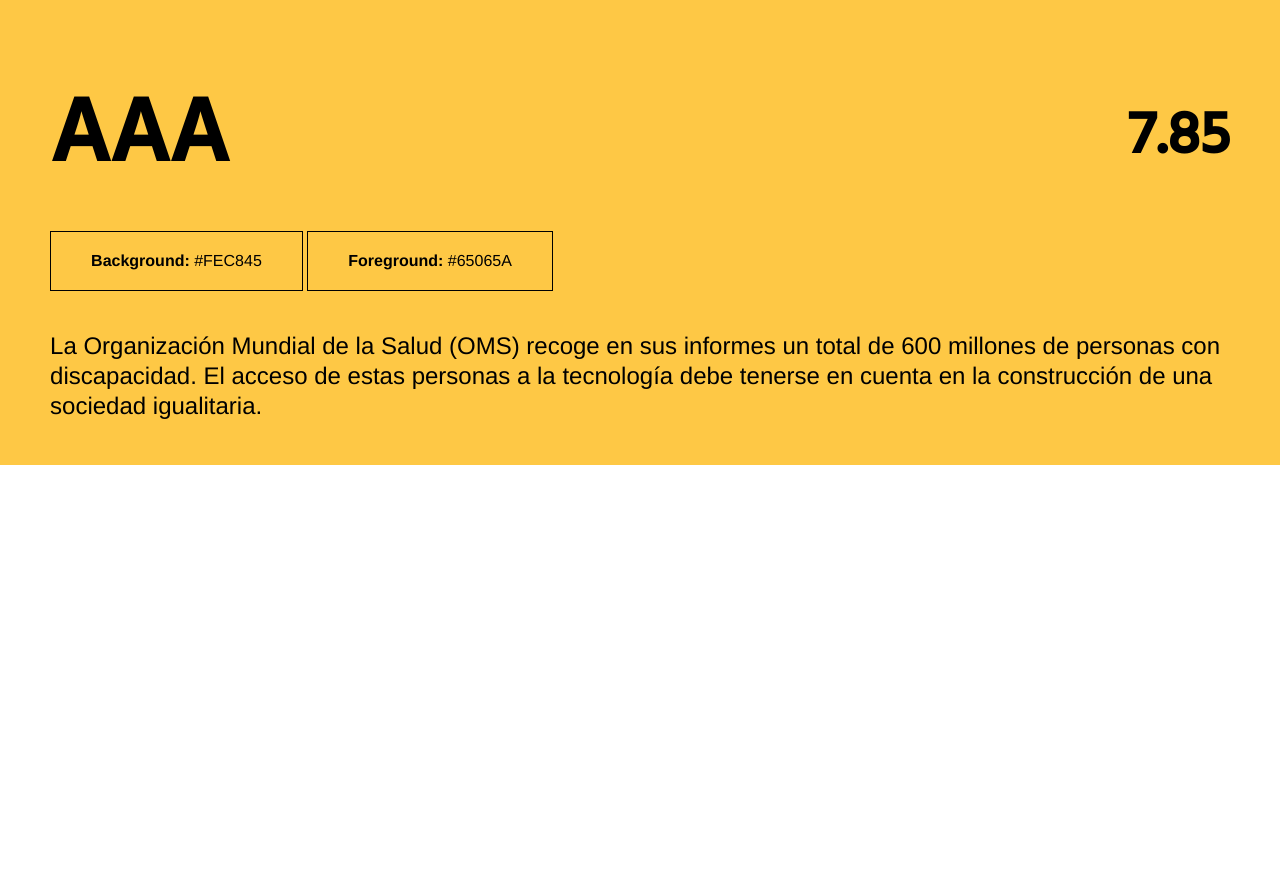
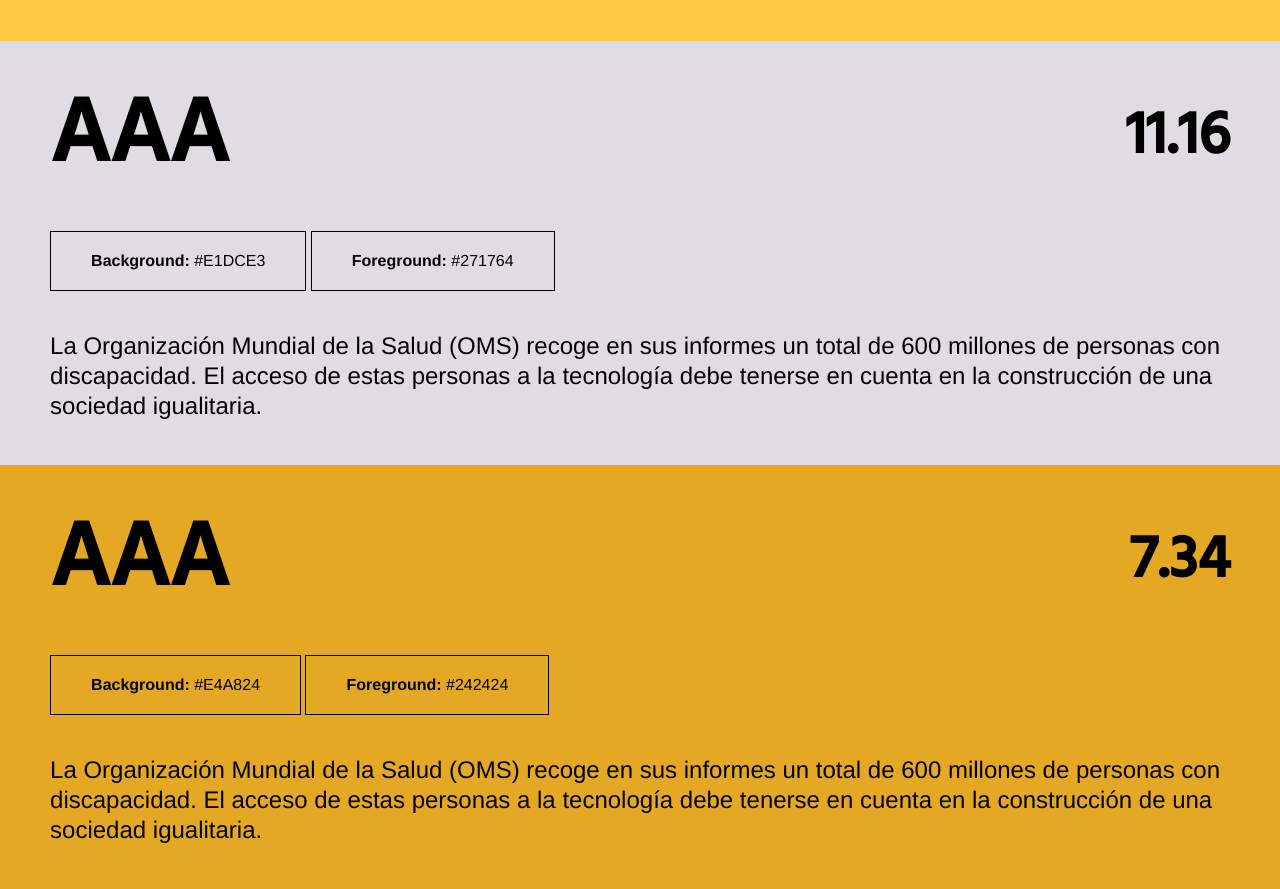
Before and after one commit to jorgeatgu/color-combos, a website: page index.html in a window 1280 px wide. Shown: the part 433-1322 px from the top of the page. Before the commit the page ends 898 px from the top, so only its background shows below. Drawn offline with nearby package versions, Linux system fonts and the light colour scheme.

Commit message:
creando el tercer combo

```diff
--- a/css/styles.css
+++ b/css/styles.css
@@ -514,5 +514,21 @@ th {
 	color: #65065A;
 }
 
+.cc2-bg {
+	background-color: #E1DCE3;
+}
+
+.cc2-fr {
+	color: #271764;
+}
+
+.cc3-bg {
+	background-color: #E4A824;
+}
+
+.cc3-fr {
+	color: #242424;
+}
+
 
 /*# sourceMappingURL=styles.css.map */
--- a/index.html
+++ b/index.html
@@ -32,22 +32,41 @@
 
     </article>
 
-    <article class="cc cc1-bg">
-        <div class="cc-header hind ccc1-fg vm">
+    <article class="cc cc2-bg">
+        <div class="cc-header hind ccc2-fg vm">
             <h2 class="cc-clasificacion vm">AAA</h2>
-            <h3 class="cc-puntuacion vm">7.85</h3>
+            <h3 class="cc-puntuacion vm">11.16</h3>
         </div>
 
-        <div class="cc-colors ccc1-fg arimo">
+        <div class="cc-colors ccc2-fg arimo">
             <p class="cc-background">
-                <span>Background:</span> #FEC845
+                <span>Background:</span> #E1DCE3
             </p>
             <p class="cc-foreground">
-                <span>Foreground:</span> #65065A
+                <span>Foreground:</span> #271764
             </p>
         </div>
 
-        <p class="cc-texto arimo ccc1-fg">La Organización Mundial de la Salud (OMS) recoge en sus informes un total de 600 millones de personas con discapacidad. El acceso de estas personas a la tecnología debe tenerse en cuenta en la construcción de una sociedad igualitaria.</p>
+        <p class="cc-texto arimo ccc2-fg">La Organización Mundial de la Salud (OMS) recoge en sus informes un total de 600 millones de personas con discapacidad. El acceso de estas personas a la tecnología debe tenerse en cuenta en la construcción de una sociedad igualitaria.</p>
+
+    </article>
+
+    <article class="cc cc3-bg">
+        <div class="cc-header hind ccc3-fg vm">
+            <h2 class="cc-clasificacion vm">AAA</h2>
+            <h3 class="cc-puntuacion vm">7.34</h3>
+        </div>
+
+        <div class="cc-colors ccc3-fg arimo">
+            <p class="cc-background">
+                <span>Background:</span> #E4A824
+            </p>
+            <p class="cc-foreground">
+                <span>Foreground:</span> #242424
+            </p>
+        </div>
+
+        <p class="cc-texto arimo ccc3-fg">La Organización Mundial de la Salud (OMS) recoge en sus informes un total de 600 millones de personas con discapacidad. El acceso de estas personas a la tecnología debe tenerse en cuenta en la construcción de una sociedad igualitaria.</p>
 
     </article>
         <script type="text/javascript">
--- a/src/css/_variables.css
+++ b/src/css/_variables.css
@@ -5,4 +5,6 @@
 	--fG-cc1: #65065A;
 	--bG-cc2: #E1DCE3;
 	--fG-cc2: #271764;
+	--bG-cc3: #E4A824;
+	--fG-cc3: #242424;
 }
--- a/src/css/styles.css
+++ b/src/css/styles.css
@@ -73,3 +73,19 @@
 .cc1-fr {
 	color: var(--fG-cc1);
 }
+
+.cc2-bg {
+	background-color: var(--bG-cc2);
+}
+
+.cc2-fr {
+	color: var(--fG-cc2);
+}
+
+.cc3-bg {
+	background-color: var(--bG-cc3);
+}
+
+.cc3-fr {
+	color: var(--fG-cc3);
+}
```
Also changed, not shown: css/styles.min.css, 1 other file.
